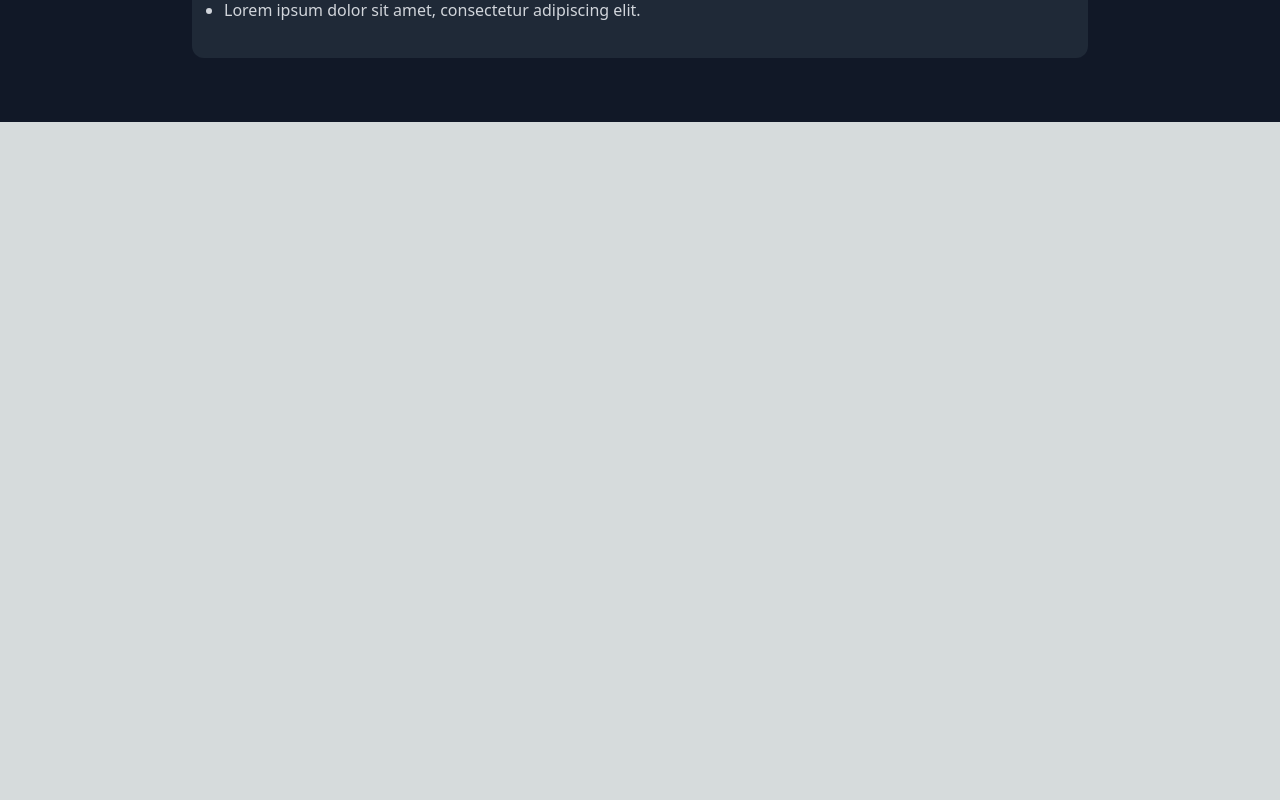
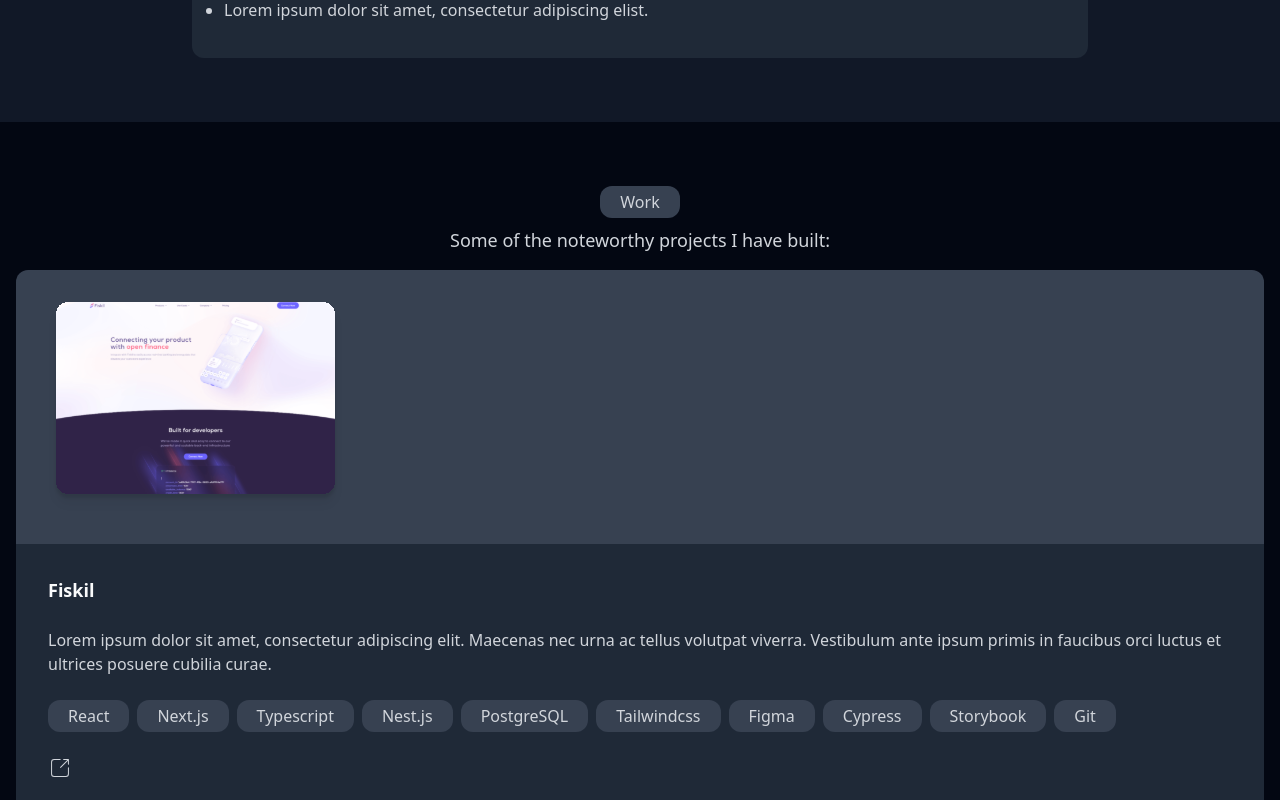
Before and after one commit to Zoljargal2004/Portfolio.1, a Next.js app: page / in a window 1280 px wide. Shown: the part 3240-4040 px from the top of the page. Before the commit the page ends 3362 px from the top, so only its background shows below. Built offline with nearby package versions, Linux system fonts and the light colour scheme.

Commit message:
Mobile done

```diff
--- /dev/null
+++ b/pages/components/contact.js
@@ -0,0 +1,41 @@
+import { IoCopy } from "react-icons/io5";
+import { IoIosMail } from "react-icons/io";
+import { Topic } from "./About";
+import { IoIosCall } from "react-icons/io";
+import { Social } from "./hero";
+
+export function Contact() {
+  let email = "reachsagarshah@gmail.com";
+  let phone = "+91 8980500565";
+  return (
+    <div className="px-4 py-16 bg-[--bg-color]">
+      <div className="flex flex-col items-center text-center gap-6">
+        <Topic title="Get in touch" />
+        <p className="mt-[-8px]">
+          What’s next? Feel free to reach out to me if you're looking for a
+          developer, have a query, or simply want to connect.
+        </p>
+        <div>
+          <div className=" flex gap-3 justify-center">
+            <IoIosMail size={24} />
+            <span>reachsagarshah@gmail.com</span>
+            <IoCopy size={24} />
+          </div>
+          <div className="flex justify-center gap-1">
+            <IoIosCall size={24} />
+            <span>{phone}</span>
+            <IoCopy size={24} />
+          </div>
+        </div>
+        <div className="flex flex-col items-center gap-2">
+            <span>
+            You may also find me on these platforms!
+            </span>
+            <div>
+                <Social/>
+            </div>
+        </div>
+      </div>
+    </div>
+  );
+}
--- a/pages/components/experience.js
+++ b/pages/components/experience.js
@@ -1,4 +1,7 @@
+import { stringify } from "postcss";
 import { Topic } from "./About";
+
+let i = 0;
 
 const experience_list = [
   {
@@ -10,7 +13,7 @@ const experience_list = [
       "Lorem ipsum dolor sit amet, consectetur adipiscing elit.",
       "Ut pretium arcu et massa semper, id fringilla leo semper.",
       "Sed quis justo ac magna.",
-      "Lorem ipsum dolor sit amet, consectetur adipiscing elit.",
+      "Lorem ipsum dolor sit amet, consectetur adipiscing elits."
     ],
   },
   {
@@ -19,7 +22,7 @@ const experience_list = [
     fire_date: "May 2017",
     job_title: "Full Stack Developer",
     description: [
-      "Lorem ipsum dolor sit amet, consectetur adipiscing elit. Lorem ipsum dolor sit amet, consectetur adipiscing elit.",
+      "Lorem ipsum dolor sit amet, consectetur adipiscing elit. Lorem ipsum dolor sit amet, consectetur adipiscing elit."
     ],
   },
   {
@@ -30,10 +33,10 @@ const experience_list = [
     description: [
       "Sed quis justo ac magna.",
       "Lorem ipsum dolor sit amet, consectetur adipiscing elit.",
-      "Sed quis justo ac magna.",
-      "Lorem ipsum dolor sit amet, consectetur adipiscing elit.",
+      "Sed quis justo ac magnam.",
+      "Lorem ipsum dolor sit amet, consectetur adipiscing elist."
     ],
-  }
+  },
 ];
 
 export function Experience() {
@@ -55,7 +58,10 @@ function WorkExperience() {
     <div className="w-[100%] max-w-[896px] flex flex-col gap-6">
       {experience_list.map((experience) => {
         return (
-          <div className="bg-[--line-bg] rounded-xl p-8">
+          <div
+            key={"experience_" + experience_list.indexOf(experience)}
+            className="bg-[--line-bg] rounded-xl p-8"
+          >
             <div className="flex flex-col gap-4">
               <div className="h-7">
                 <img
@@ -68,12 +74,22 @@ function WorkExperience() {
               </span>
               <div className="flex flex-col gap-4 ">
                 <h2 className="font-semibold text-lg">
-                    {experience.job_title}
+                  {experience.job_title}
                 </h2>
                 <ul className="list-disc">
-                    {experience.description.map((task) => {
-                        return <li className="mb-1">{task}</li>
-                    })}
+                  {experience.description.map((task) => {
+                    return (
+
+                      <li
+                        key={
+                          "task" + experience_list.indexOf(experience) + (experience.description.indexOf(task))
+                        }
+                        className="mb-1"
+                      >
+                        {task}
+                      </li>
+                    );
+                  })}
                 </ul>
               </div>
             </div>
--- /dev/null
+++ b/pages/components/footer.js
@@ -0,0 +1,14 @@
+import { FaCopyright } from "react-icons/fa";
+
+export function Footer() {
+  return (
+    <div className=" bg-[--sec-bg-color] py-6">
+      <div className="flex gap-2 justify-center">
+        <FaCopyright size={24} />
+        <span>
+          2023 | <a href="#">Designed</a> and <a href="#">coded</a> with ❤️️ by Sagar Shah
+        </span>
+      </div>
+    </div>
+  );
+}
--- a/pages/components/hero.js
+++ b/pages/components/hero.js
@@ -92,7 +92,7 @@ function Status() {
     </div>
   );
 }
-function Social() {
+export function Social() {
   let size = 24;
   return (
     <div className="flex gap-2">
--- a/pages/components/skills.js
+++ b/pages/components/skills.js
@@ -42,7 +42,7 @@ function Skill_set(){
           }
       }
       return (
-        <div className="text-center flex flex-col items-center">
+        <div key={"skill_"+skills_lis.indexOf(skill)} className="text-center flex flex-col items-center">
           <div className="flex justify-center items-center h-16 w-16">
             <img  className="object-contain"
 
--- /dev/null
+++ b/pages/components/work.js
@@ -0,0 +1,112 @@
+import { Topic } from "./About";
+import Image from "next/image";
+import { CiShare1 } from "react-icons/ci";
+
+
+const work_lis = [
+  {
+    page_img: "Fiskil_Preview.svg",
+    name: "Fiskil",
+    description:
+      "Lorem ipsum dolor sit amet, consectetur adipiscing elit. Maecenas nec urna ac tellus volutpat viverra. Vestibulum ante ipsum primis in faucibus orci luctus et ultrices posuere cubilia curae.",
+    tags: [
+      "React",
+      "Next.js",
+      "Typescript",
+      "Nest.js",
+      "PostgreSQL",
+      "Tailwindcss",
+      "Figma",
+      "Cypress",
+      "Storybook",
+      "Git",
+    ],
+  },
+
+  {
+    page_img: "Fiskil_Preview.svg",
+    name: "Fiskil",
+    description:
+      "Lorem ipsum dolor sit amet, consectetur adipiscing elit. Maecenas nec urna ac tellus volutpat viverra. Vestibulum ante ipsum primis in faucibus orci luctus et ultrices posuere cubilia curae.",
+    tags: [
+      "React",
+      "Next.js",
+      "Typescript",
+      "Nest.js",
+      "PostgreSQL",
+      "Tailwindcss",
+      "Figma",
+      "Cypress",
+      "Storybook",
+      "Git",
+    ],
+  },
+
+  {
+    page_img: "Fiskil_Preview.svg",
+    name: "Fiskil",
+    description:
+      "Lorem ipsum dolor sit amet, consectetur adipiscing elit. Maecenas nec urna ac tellus volutpat viverra. Vestibulum ante ipsum primis in faucibus orci luctus et ultrices posuere cubilia curae.",
+    tags: [
+      "React",
+      "Next.js",
+      "Typescript",
+      "Nest.js",
+      "PostgreSQL",
+      "Tailwindcss",
+      "Figma",
+      "Cypress",
+      "Storybook",
+      "Git",
+    ],
+  }
+
+];
+
+export function Work() {
+  return (
+    <div className="bg-[--bg-color] px-4 py-16">
+      <div className="flex flex-col gap-4 items-center">
+        <Topic title="Work" />
+        <span className="mt-[-8px] text-lg text-center">
+          Some of the noteworthy projects I have built:
+        </span>
+        <Work_Projs />
+      </div>
+    </div>
+  );
+}
+
+function Work_Projs() {
+  return (
+    <div className="flex flex-col gap-6">
+      {work_lis.map((project) => {
+        return (
+          <div key={"project"+work_lis.indexOf(project)} className="flex flex-col rounded-xl overflow-hidden ">
+            <div className="p-8 bg-[--portrait-bg]">
+              <div className="w-[100%] h-[100%]">
+                <img
+                  className="object-contain"
+                  src={"/Images/Project_Preview/" + project.page_img}
+                />
+              </div>
+            </div>
+            <div className="flex flex-col gap-6 p-8 bg-[--line-bg] ">
+              <span className="text-lg text-[--head-color] font-bold">{project.name}</span>
+              <p>
+                {project.description}
+              </p>
+                <div className="flex gap-2 gap-y-2 flex-wrap">
+                    {project.tags.map((tag) =>{
+                        return <Topic key={"tag"+work_lis.indexOf.project +project.tags.indexOf(tag)} title = {tag}/>
+                    })}
+                </div>
+                <CiShare1 size={24}/>
+
+            </div>
+          </div>
+        );
+      })}
+    </div>
+  );
+}
--- a/pages/index.js
+++ b/pages/index.js
@@ -5,6 +5,9 @@ import { Hero } from "./components/hero";
 import { About } from "./components/About";
 import { Skills } from "./components/skills";
 import { Experience } from "./components/experience";
+import { Work } from "./components/work";
+import { Contact } from "./components/contact";
+import { Footer } from "./components/footer";
 
 const inter = Inter({ subsets: ["latin"] });
 
@@ -16,6 +19,9 @@ export default function Home() {
       <About />
       <Skills/>
       <Experience/>
+      <Work/>
+      <Contact/>
+      <Footer/>
     </main>
   );
 }
```
Also changed, not shown: public/Images/Project_Preview/Fiskil_Preview.svg (added).
